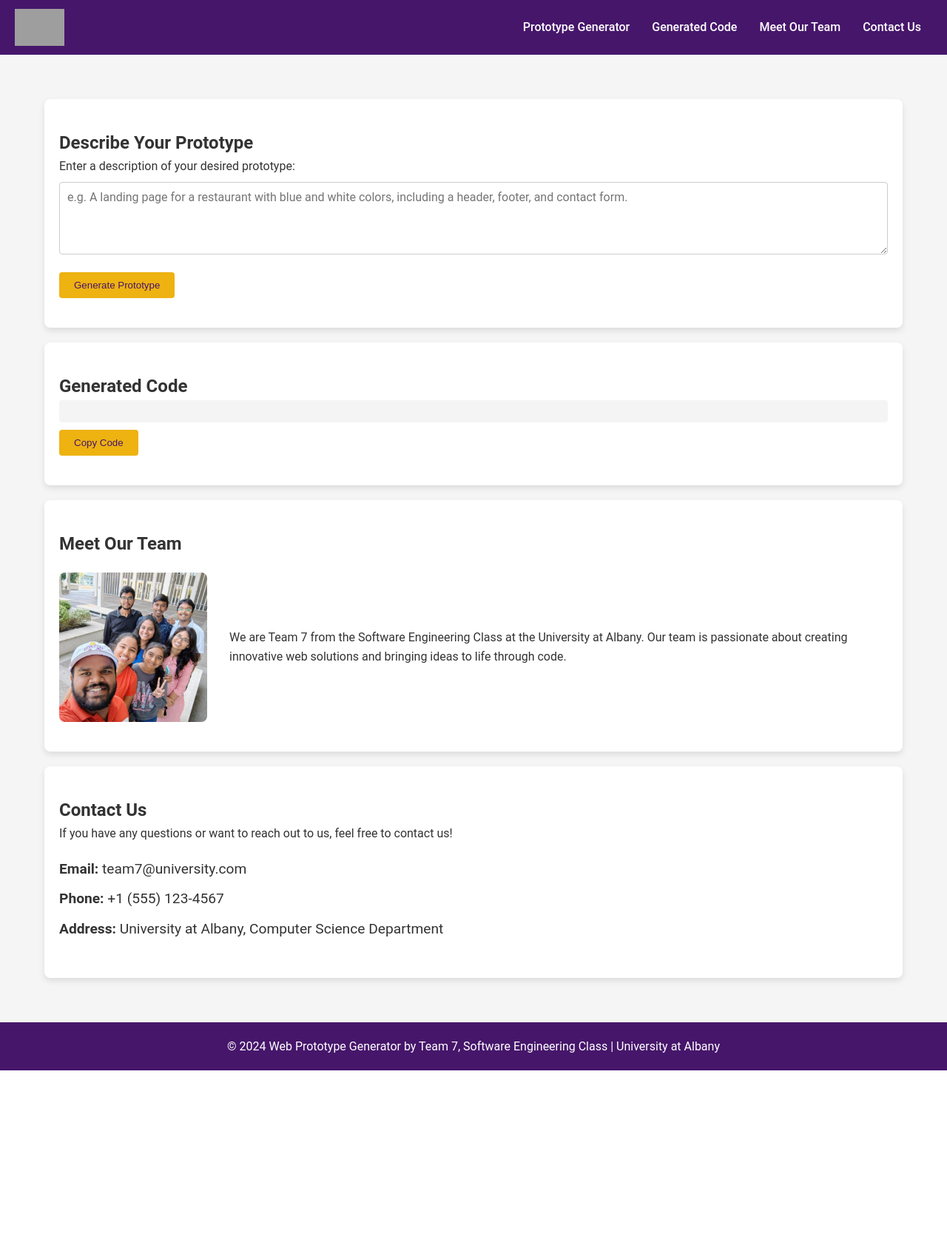
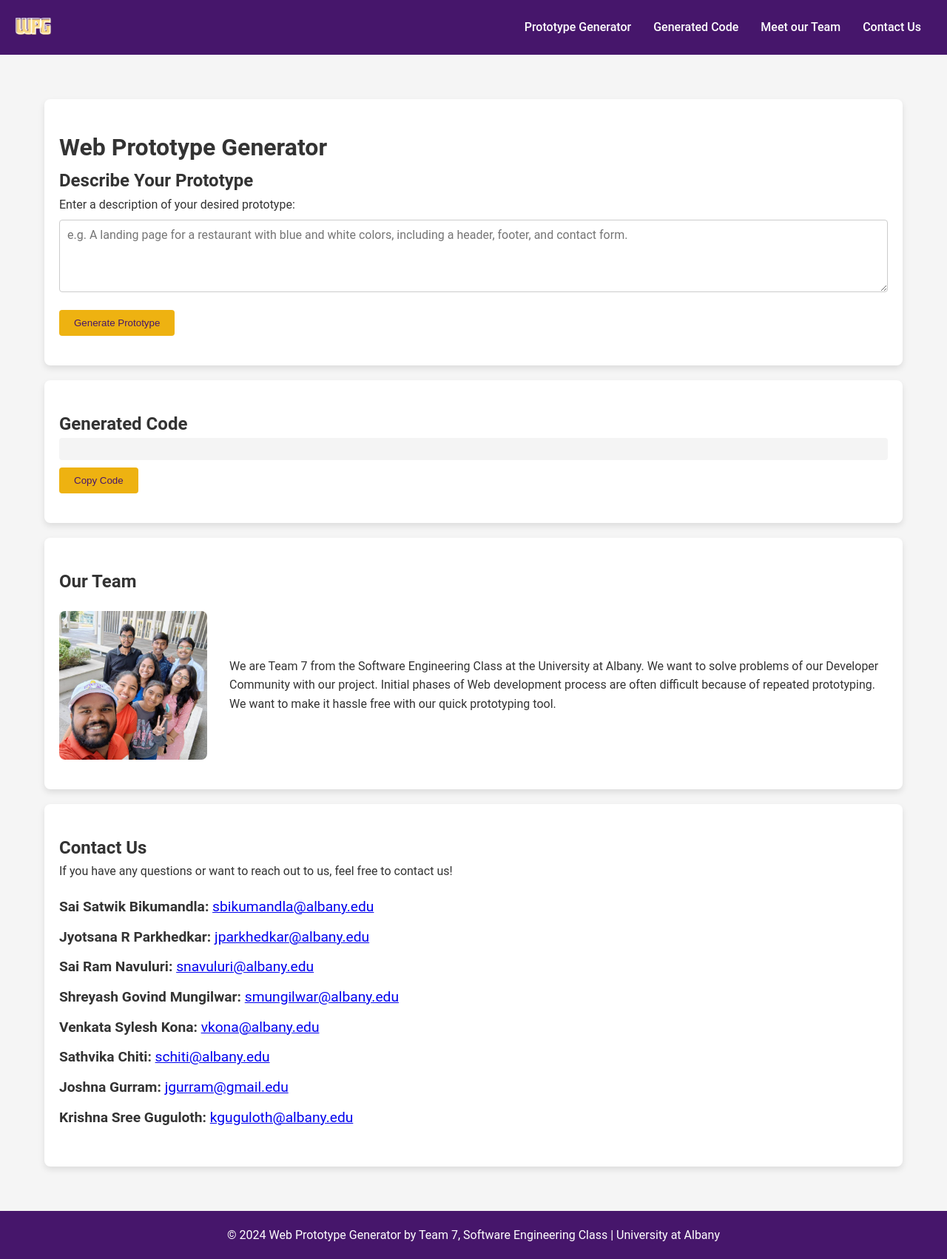
Before and after one commit to SaisatwikBiku/prototype-generator-for-web-dev, a Flask app: page / in a window 1280 px wide. Shown: the whole page at 74% size. Before the commit the page ends 1447 px from the top, so only its background shows below. Run offline with Flask 3, Linux system fonts and the light colour scheme; grey boxes are pictures that could not be loaded.

Commit message:
Updated index.html

```diff
--- a/templates/index.html
+++ b/templates/index.html
@@ -9,11 +9,11 @@
 <body>
 
     <nav>
-        <img src="{{ url_for('static', filename='Web Prototype Generator (1).png') }}" alt="University Logo">
+        <img src="{{ url_for('static', filename='Web Prototype Generator.png') }}" alt="University Logo">
         <ul>
             <li><a href="#prototype-generator">Prototype Generator</a></li>
             <li><a href="#generated-code">Generated Code</a></li>
-            <li><a href="#team">Meet Our Team</a></li>
+            <li><a href="#team">Meet our Team</a></li>
             <li><a href="#contact">Contact Us</a></li>
         </ul>
     </nav>
@@ -21,6 +21,7 @@
     <div class="container">
         <!-- Prototype Generator Section -->
         <div class="section" id="prototype-generator">
+            <h1>Web Prototype Generator</h1>
             <h2>Describe Your Prototype</h2>
             <form id="prototypeForm">
                 <label for="description">Enter a description of your desired prototype:</label>
@@ -39,10 +40,10 @@
 
         <!-- Meet Our Team Section -->
         <div class="section" id="team">
-            <h2>Meet Our Team</h2>
+            <h2>Our Team</h2>
             <div class="team-container">
                 <img src="{{ url_for('static', filename='team.png') }}" alt="Team Photo" class="team-photo">
-                <p>We are Team 7 from the Software Engineering Class at the University at Albany. Our team is passionate about creating innovative web solutions and bringing ideas to life through code.</p>
+                <p>We are Team 7 from the Software Engineering Class at the University at Albany. We want to solve problems of our Developer Community with our project. Initial phases of Web development process are often difficult because of repeated prototyping. We want to make it hassle free with our quick prototyping tool.</p>
             </div>
         </div>
 
@@ -51,9 +52,14 @@
             <h2>Contact Us</h2>
             <p>If you have any questions or want to reach out to us, feel free to contact us!</p>
             <ul>
-                <li><strong>Email:</strong> team7@university.com</li>
-                <li><strong>Phone:</strong> +1 (555) 123-4567</li>
-                <li><strong>Address:</strong> University at Albany, Computer Science Department</li>
+                <li><strong>Sai Satwik Bikumandla: </strong><a href="mailto:sbikumandla@albany.edu">sbikumandla@albany.edu</a></li>
+                <li><strong>Jyotsana R Parkhedkar: </strong><a href="mailto:jparkhedkar@albany.edu">jparkhedkar@albany.edu</a></li>
+                <li><strong>Sai Ram Navuluri: </strong><a href="mailto:snavuluri@albany.edu">snavuluri@albany.edu</a></li>
+                <li><strong>Shreyash Govind Mungilwar: </strong><a href="mailto:smungilwar@albany.edu">smungilwar@albany.edu</a></li>
+                <li><strong>Venkata Sylesh Kona: </strong><a href="mailto:vkona@albany.edu">vkona@albany.edu</a></li>
+                <li><strong>Sathvika Chiti: </strong><a href="mailto:schiti@albany.edu">schiti@albany.edu</a></li>
+                <li><strong>Joshna Gurram: </strong><a href="mailto:jgurram@gmail.edu">jgurram@gmail.edu</a></li>
+                <li><strong>Krishna Sree Guguloth: </strong><a href="mailto:kguguloth@albany.edu">kguguloth@albany.edu</a></li>
             </ul>
         </div>
     </div>
```
Also changed, not shown: README.md (added).
